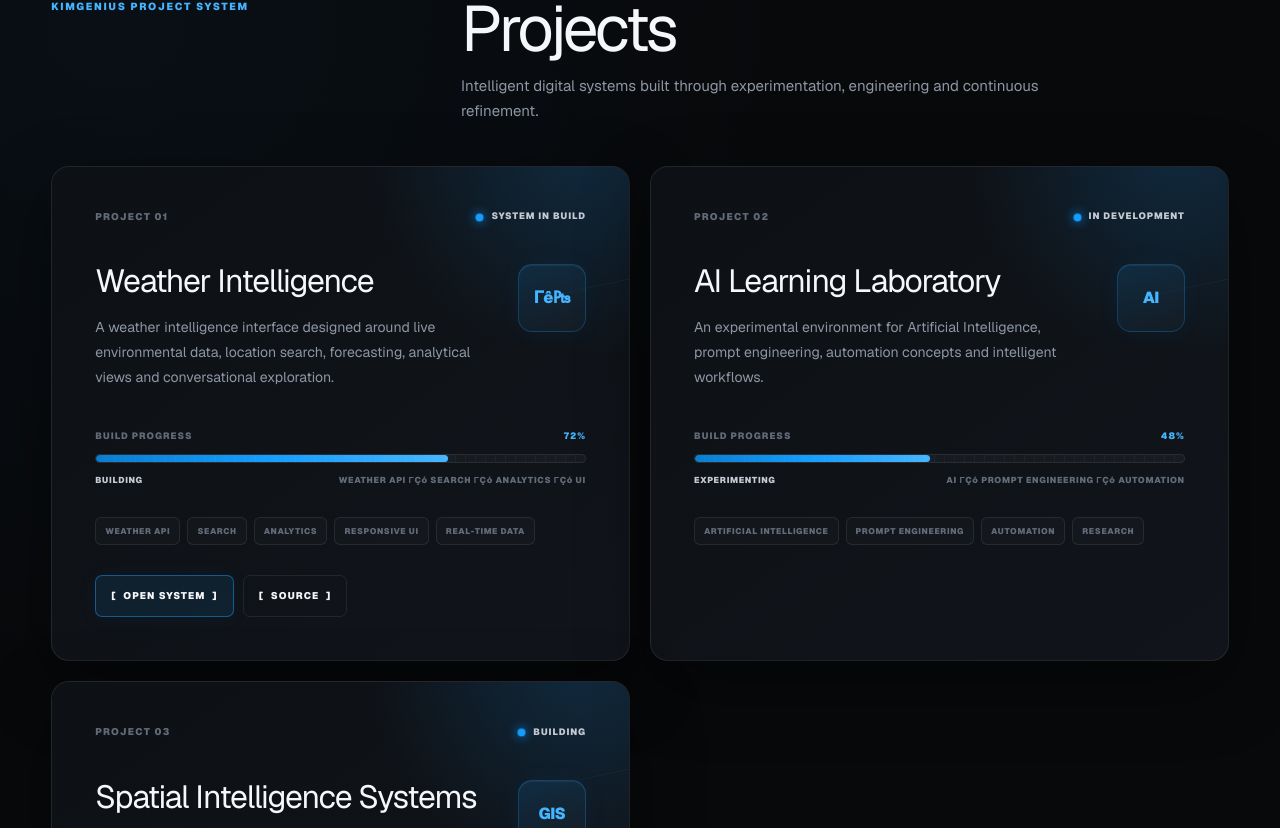
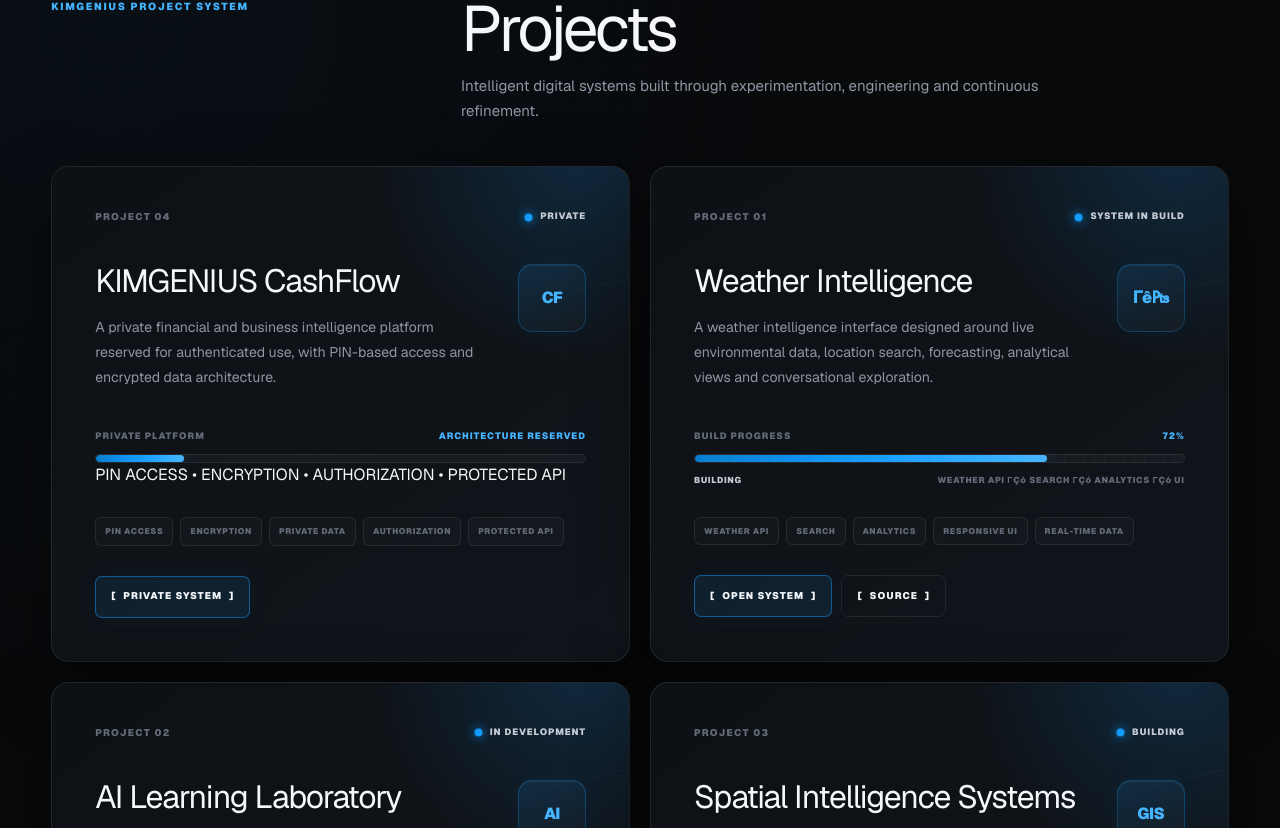
Before and after one commit to ki995483/kimgenius-portfolio, a Next.js app: page /portfolio in a window 1280 px wide. Shown: the part 1612-2440 px from the top of the page. Built offline with nearby package versions, Linux system fonts and the light colour scheme.

Commit message:
Add private CashFlow portfolio system

```diff
--- a/app/portfolio/page.tsx
+++ b/app/portfolio/page.tsx
@@ -207,6 +207,84 @@ export default function PortfolioPage() {
           </div>
 
           <div className={styles.projectGrid}>
+            {/* =================================================
+                PROJECT 04 — CASHFLOW
+                PRIVATE FINANCIAL SYSTEM
+                ================================================= */}
+            <article className={styles.projectCard}>
+              <div className={styles.projectTop}>
+                <span className={styles.projectNumber}>
+                  PROJECT 04
+                </span>
+
+                <span className={styles.projectSignal}>
+                  <span
+                    className={styles.signalDot}
+                    aria-hidden="true"
+                  />
+                  PRIVATE
+                </span>
+              </div>
+
+              <div className={styles.projectIdentity}>
+                <div className={styles.projectCopy}>
+                  <h3>KIMGENIUS CashFlow</h3>
+
+                  <p className={styles.projectDescription}>
+                    A private financial and business intelligence
+                    platform reserved for authenticated use, with
+                    PIN-based access and encrypted data architecture.
+                  </p>
+                </div>
+
+                <div
+                  className={styles.projectMark}
+                  aria-hidden="true"
+                >
+                  CF
+                </div>
+              </div>
+
+              <div className={styles.progressBlock}>
+                <div className={styles.progressMeta}>
+                  <span>PRIVATE PLATFORM</span>
+                  <span>ARCHITECTURE RESERVED</span>
+                </div>
+
+                <div
+                  className={styles.progressTrack}
+                  aria-label="CashFlow private platform architecture reserved"
+                >
+                  <span
+                    className={styles.progressFill}
+                    style={{ "--progress": "18%" } as CSSProperties}
+                  />
+                </div>
+
+                <div className={styles.progressCaption}>
+                  <span>
+                    PIN ACCESS • ENCRYPTION • AUTHORIZATION • PROTECTED API
+                  </span>
+                </div>
+              </div>
+
+              <div className={styles.techCore}>
+                <span>PIN ACCESS</span>
+                <span>ENCRYPTION</span>
+                <span>PRIVATE DATA</span>
+                <span>AUTHORIZATION</span>
+                <span>PROTECTED API</span>
+              </div>
+
+              <div className={styles.projectActions}>
+                <span className={styles.primaryAction}>
+                  <span aria-hidden="true">[</span>
+                  PRIVATE SYSTEM
+                  <span aria-hidden="true">]</span>
+                </span>
+              </div>
+            </article>
+
             {/* =================================================
                 PROJECT 01 ΓÇö WEATHER
                 ================================================= */}
```
